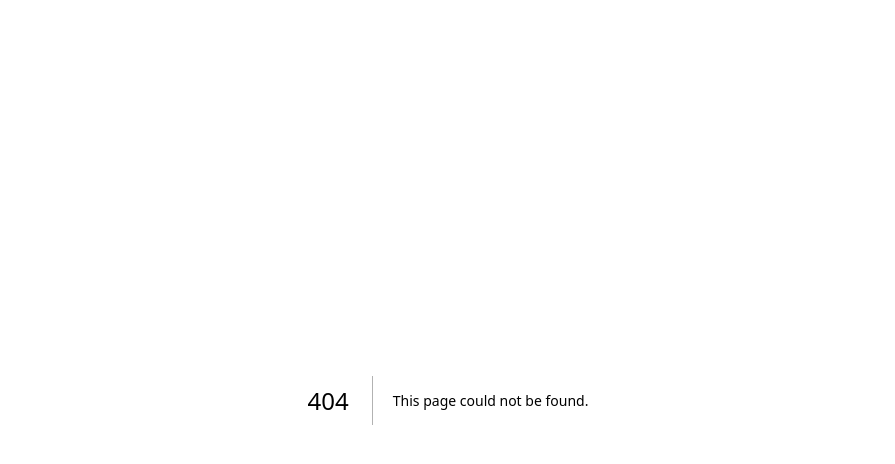
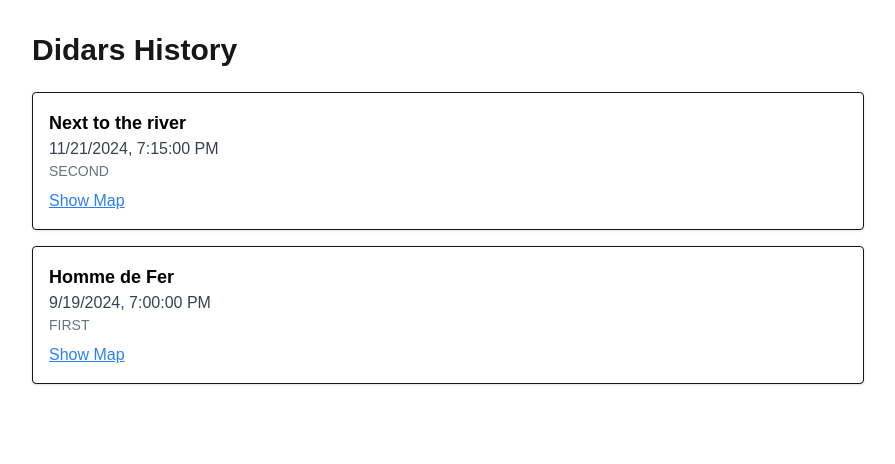
Before and after one commit to safeamiiir/secondsaway, a Next.js app: page /history in a window 1280 px wide. Before the commit this address had no page. Shown: the top 464 px of the page, without its empty margins (192-1087 px from the left). Built offline with nearby package versions, Linux system fonts and the light colour scheme.

Commit message:
feat(history: add didars history

```diff
--- a/src/app/didarha.json
+++ b/src/app/didarha.json
@@ -1,6 +1,24 @@
 {
-    "FIRST": "TBD",
-    "SECOND": "TBD",
+    "FIRST": {
+        "time": "2024-09-19T19:00:00Z",
+        "location": {
+            "name": "Homme de Fer" ,
+            "position": [
+                48.583408,
+                7.745113
+            ]
+        }
+    },
+    "SECOND": {
+        "time": "2024-11-21T19:15:00Z",
+        "location": {
+            "name": "Next to the river",
+            "position": [
+                48.57393354143791,
+                7.749585358362602
+            ]
+        }
+    },
     "THIRD": {
         "time": "2025-04-30T04:40:00Z",
         "location": {
--- /dev/null
+++ b/src/app/history/page.tsx
@@ -0,0 +1,69 @@
+"use client";
+
+import dynamic from 'next/dynamic';
+import { useState } from 'react';
+import didarha from '../didarha.json';
+
+const Location = dynamic(
+  () => import('../components/Location/LocationWrapper'),
+  { loading: () => <p>Loading Map...</p> }
+);
+
+const getPastEvents = () => {
+  const now = new Date();
+  return Object.entries(didarha)
+    .filter(([key, value]) => {
+      if (typeof value !== 'object' || !value.time) return false;
+      return new Date(value.time) < now;
+    })
+    .map(([key, value]) => {
+      const v = value as { time: string; location: { name: string; position: number[] } };
+      return {
+        name: key,
+        time: v.time,
+        location: v.location,
+      };
+    })
+    .sort((a, b) => new Date(b.time).getTime() - new Date(a.time).getTime()); // latest to soonest
+};
+
+export default function HistoryPage() {
+  const pastEvents = getPastEvents();
+  const [expandedMaps, setExpandedMaps] = useState<string[]>([]);
+
+  const toggleMap = (name: string) => {
+    setExpandedMaps(prev =>
+      prev.includes(name) ? prev.filter(n => n !== name) : [...prev, name]
+    );
+  };
+
+  return (
+    <div className="max-w-4xl mx-auto p-8 overflow-hidden">
+      <h1 className="text-3xl font-bold mb-6">Didars History</h1>
+      {pastEvents.length === 0 ? (
+        <p className="text-gray-500">No past didar yet.</p>
+      ) : (
+        <ul className="space-y-4">
+          {pastEvents.map(didar => (
+            <li key={didar.name} className="border rounded p-4 bg-white shadow overflow-hidden">
+              <div className="text-black font-semibold text-lg">{didar.location?.name}</div>
+              <div className="text-gray-700">{new Date(didar.time).toLocaleString()}</div>
+              <div className="text-gray-500 text-sm">{didar.name}</div>
+              <button
+                onClick={() => toggleMap(didar.name)}
+                className="mt-2 text-blue-500 underline"
+              >
+                {expandedMaps.includes(didar.name) ? 'Hide Map' : 'Show Map'}
+              </button>
+              {expandedMaps.includes(didar.name) && (
+                <div className="mt-4 w-full">
+                  <Location />
+                </div>
+              )}
+            </li>
+          ))}
+        </ul>
+      )}
+    </div>
+  );
+}
--- a/src/app/page.tsx
+++ b/src/app/page.tsx
@@ -19,6 +19,9 @@ export default function Home() {
         </h1>
         <ShiftingCountdown />
         <Location />
+        <div className="mt-6 text-center">
+          <a href="/history" className="text-blue-500 underline text-sm">View didars history</a>
+        </div>
       </div>
       // </main>
     // </div>
```
